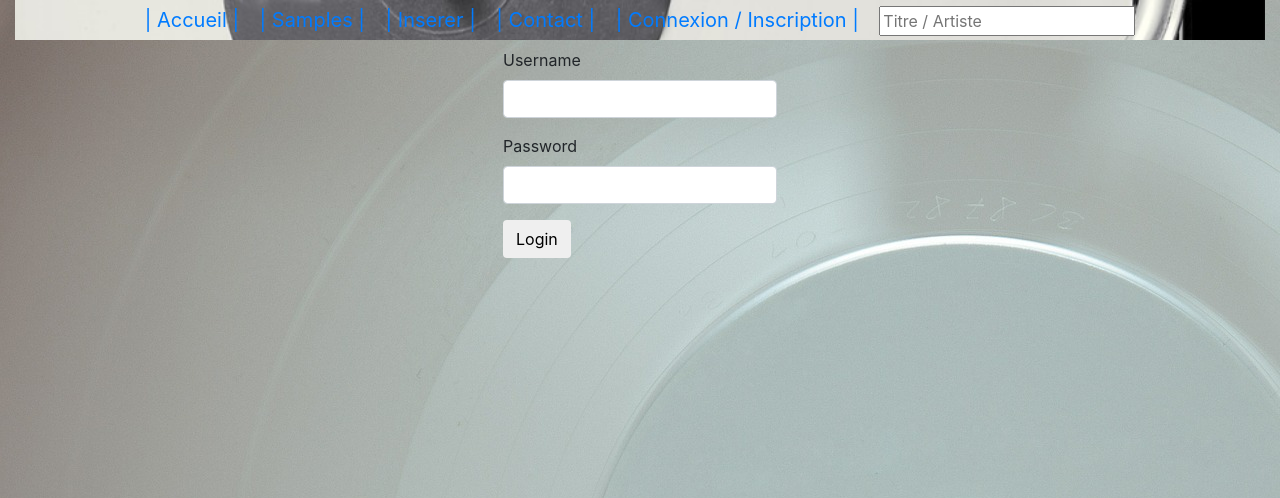
After one commit to Dulcinea8/toutsamplement, a Symfony app: template templates/security/login.html.twig in a window 1280 px wide. The commit adds this page. Shown: the top 498 px of the page. Run offline with Twig, Linux system fonts and the light colour scheme; the template is opened without the code that fills it, so the values that code supplies are empty; some libraries are stand-ins or nearby versions.

Commit message:
creation de security controller et pag login

```diff
--- a/templates/layout.html.twig
+++ b/templates/layout.html.twig
@@ -28,7 +28,7 @@
 
 
                 {% if not is_granted('IS_AUTHENTICATED_FULLY') %}
-                    <a class="navbar-brand" href=""> |  Connexion / Inscription | </a>
+                    <a class="navbar-brand" href="{{ path('login') }}"> |  Connexion / Inscription | </a>
                 {% endif %}
 
             {# l'element du menu n'apparaitra que si l'utilisateur est connecté #}
--- /dev/null
+++ b/templates/security/login.html.twig
@@ -0,0 +1,26 @@
+{% extends 'layout.html.twig' %}
+
+{% block title %}Login {% endblock %}
+
+{% block content %}
+
+    {#affichage des messages d'erreurs le cas échéant #}
+    {% if error %}
+        <div>
+            {{ error.messageKey|trans(error.messageData, 'security') }}
+        </div>
+    {% endif %}
+
+    {# le formulaire de login #}
+    <form action="{{ path('login') }}" method="post">
+        <div class="form-group">
+            <label for="username">Username</label>
+            <input type="text" id="username" name="_username" value="{{ last_username }}" class="form-control">
+        </div>
+        <div class="form-group">
+            <label for="password">Password</label>
+            <input type="password" id="password" name="_password" class="form-control">
+        </div>
+        <button type="submit" class="btn btn-default">Login</button>
+    </form>
+{% endblock %}
```
Also changed, not shown: src/Controller/SecurityController.php (added, +27 -0 lines), templates/security/index.html.twig (added, +20 -0 lines).
